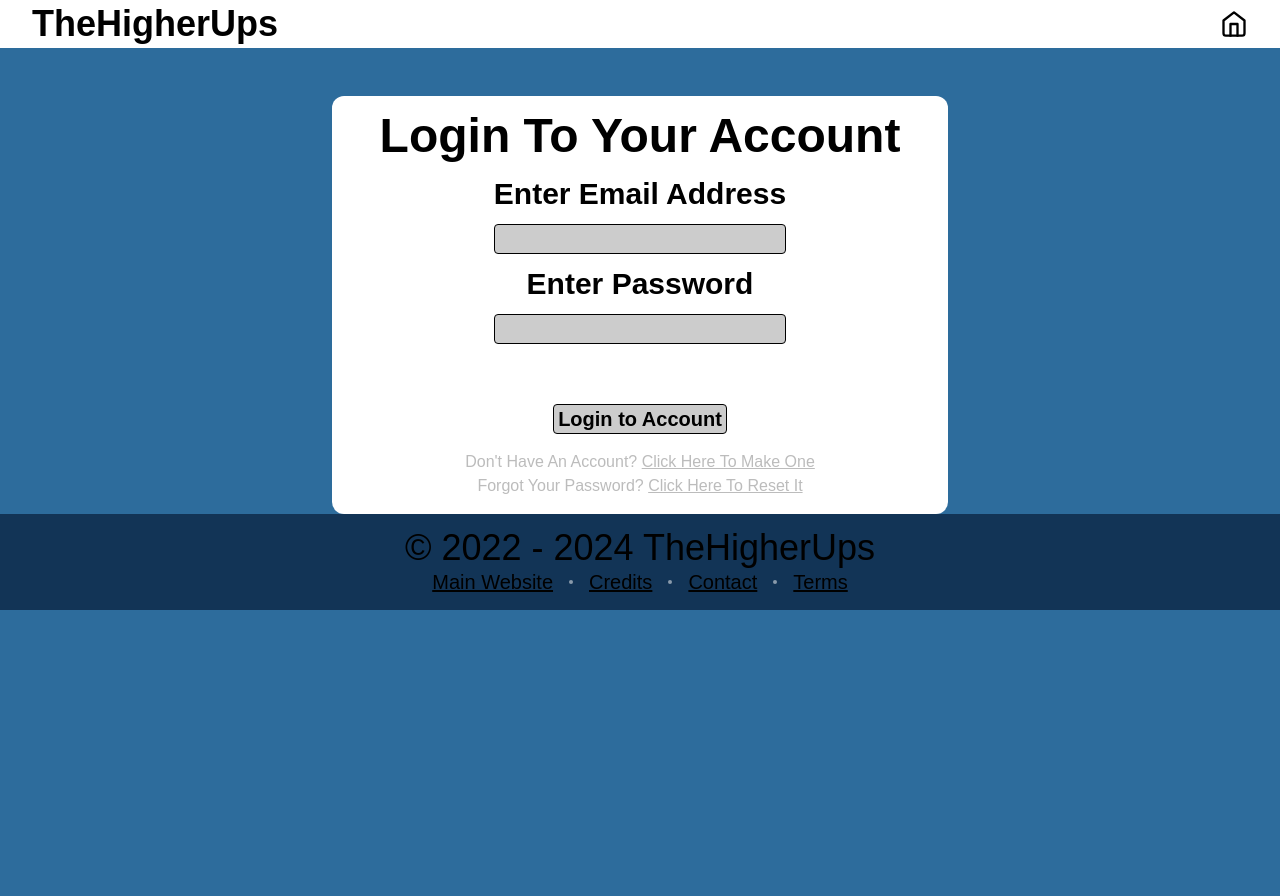
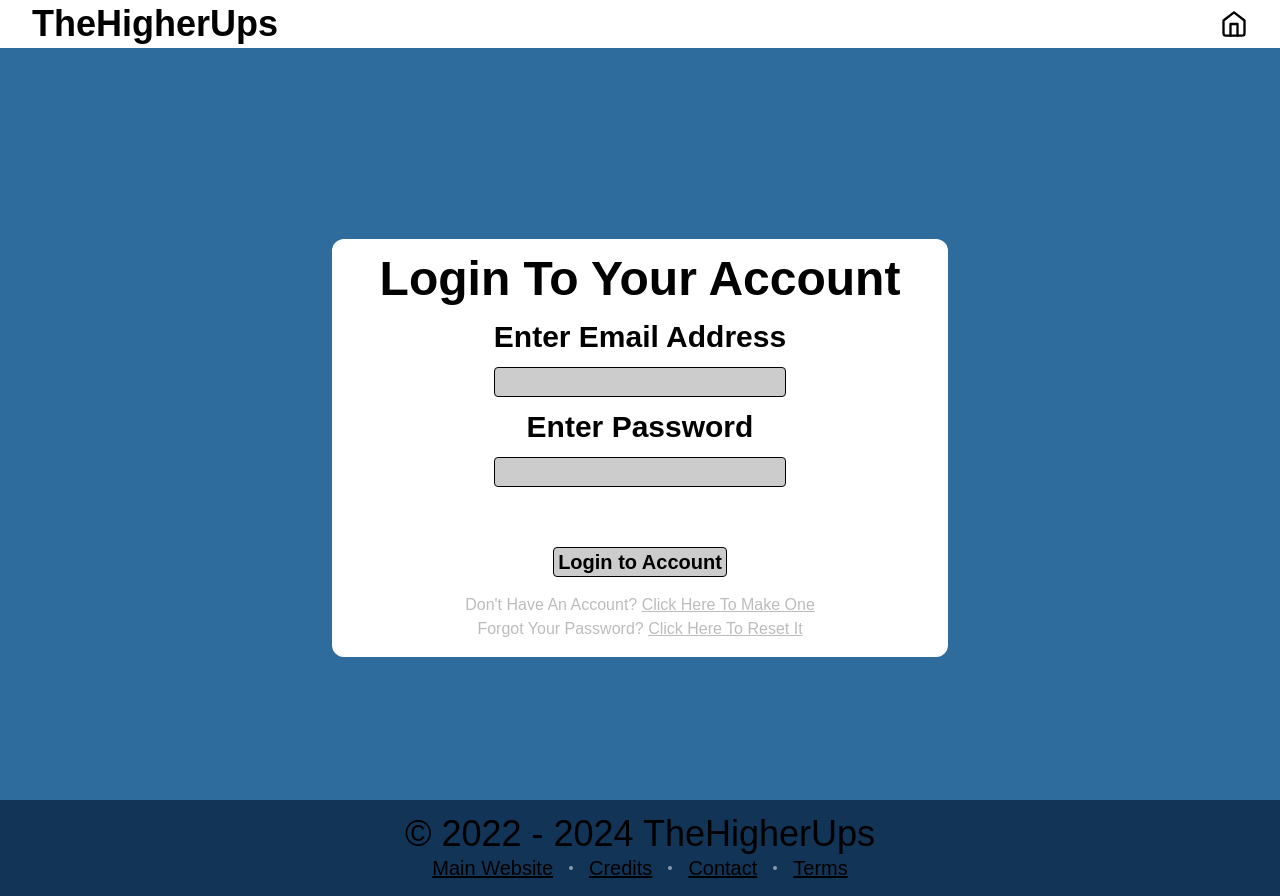
Before and after one commit to TheHigherUps/shop, a Next.js app: page /account in a window 1280 px wide. Before the commit the page ends 800 px from the top, so only its background shows below. Built offline with nearby package versions, Linux system fonts and the light colour scheme; no server answers; a web font is replaced by a local one.

Commit message:
fix: account page centering

```diff
--- a/src/app/(main)/account/page.tsx
+++ b/src/app/(main)/account/page.tsx
@@ -33,7 +33,7 @@ const Login = () => {
         await login(formData.email, formData.password)
     }
     return (
-        <main className="grid place-items-center">
+        <main className="grid place-items-center min-h-[calc(100vh-3rem)]">
             <div className="flex flex-col gap-4 px-12 py-4 rounded-xl bg-white text-black mt-12 items-center">
                 <div className="text-center">
                     <div className="text-5xl font-bold">
```
